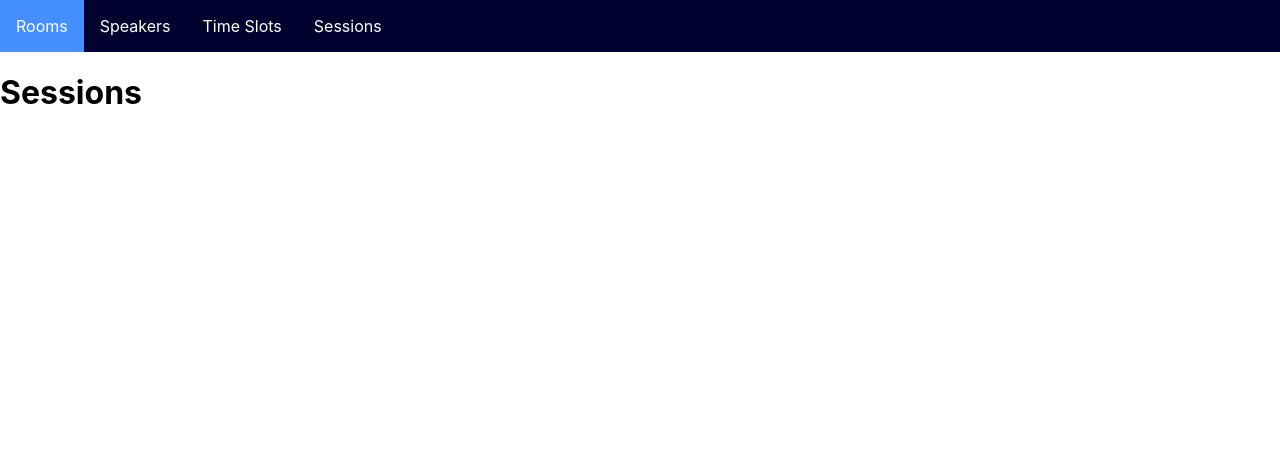
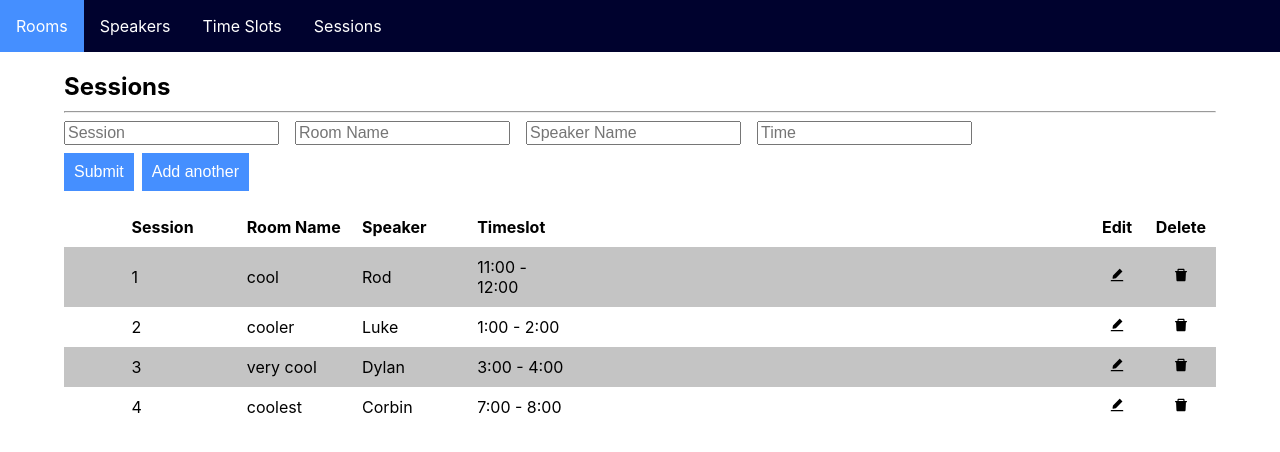
Before and after one commit to HeafieldLuke/Comp-4970-Red-Team, a React (Create React App) app in the folder client/: page / in a window 1280 px wide. Shown: the top 452 px of the page. Built offline with nearby package versions, Linux system fonts and the light colour scheme.

Commit message:
fixed directory and bugs

```diff
--- a/client/package.json
+++ b/client/package.json
@@ -11,7 +11,8 @@
     "react-icons": "^4.2.0",
     "react-router-dom": "^5.2.0",
     "react-scripts": "4.0.3",
-    "web-vitals": "^1.0.1"
+    "web-vitals": "^1.0.1",
+    "yarn": "^1.22.10"
   },
   "scripts": {
     "start": "react-scripts start",
--- a/client/src/components/views/Sessions.js
+++ b/client/src/components/views/Sessions.js
@@ -1,5 +1,73 @@
+import { useState, useEffect } from 'react'
 import './base.css'
+import { EntryTable, FormHeader } from './Shared.js'
 
-const Sessions = () => <h1>Sessions</h1>
+const Sessions = () => {
+    const [session,setSession] = useState([
+        {session:"1",room: "cool" , speaker: "Rod",time: " 11:00 - 12:00"},
+        {session:"2",room: "cooler" , speaker: "Luke",time: " 1:00 - 2:00"},
+        {session:"3",room: "very cool" , speaker: "Dylan",time: " 3:00 - 4:00"},
+        {session:"4",room: "coolest" , speaker: "Corbin",time: " 7:00 - 8:00"}
+
+
+    ])
+
+    return (
+        <div className="container">
+            <FormHeader name="Sessions"/>
+            <SessionForm />
+            <EntryTable
+                headers={["Session", "Room Name","Speaker","Timeslot"]}
+                rows={session}
+            />
+        </div>
+    )
+}
+
+const SessionForm = () => {
+
+    const [Session, setSession] = useState("")
+    const [RoomName, setRoomName] = useState("")
+    const [Speaker, setSpeaker] = useState("")
+    const [Time, setTime] = useState("")
+
+    return (
+        <div>
+          <form>
+            <input
+                type="text"
+                value={Session}
+                placeholder="Session"
+                onInput={inputEvent => setSession(inputEvent.target.value)}
+            />
+            <input
+                type="text"
+                value={RoomName}
+                placeholder="Room Name"
+                onInput={inputEvent => setRoomName(inputEvent.target.value)}
+            />
+             <input
+                type="text"
+                value={Speaker}
+                placeholder="Speaker Name"
+                onInput={inputEvent => setSpeaker(inputEvent.target.value)}
+            />
+             <input
+                type="text"
+                value={Time}
+                placeholder="Time"
+                onInput={inputEvent => setTime(inputEvent.target.value)}
+            />
+          </form>
+          <div className="button-container">
+            <button>Submit</button>
+            <button>Add another</button>
+          </div>
+
+        </div>
+    )
+}
+
+
 
 export default Sessions
```
Also changed, not shown: 2 other files (tests, documents, lock files or other folders).
